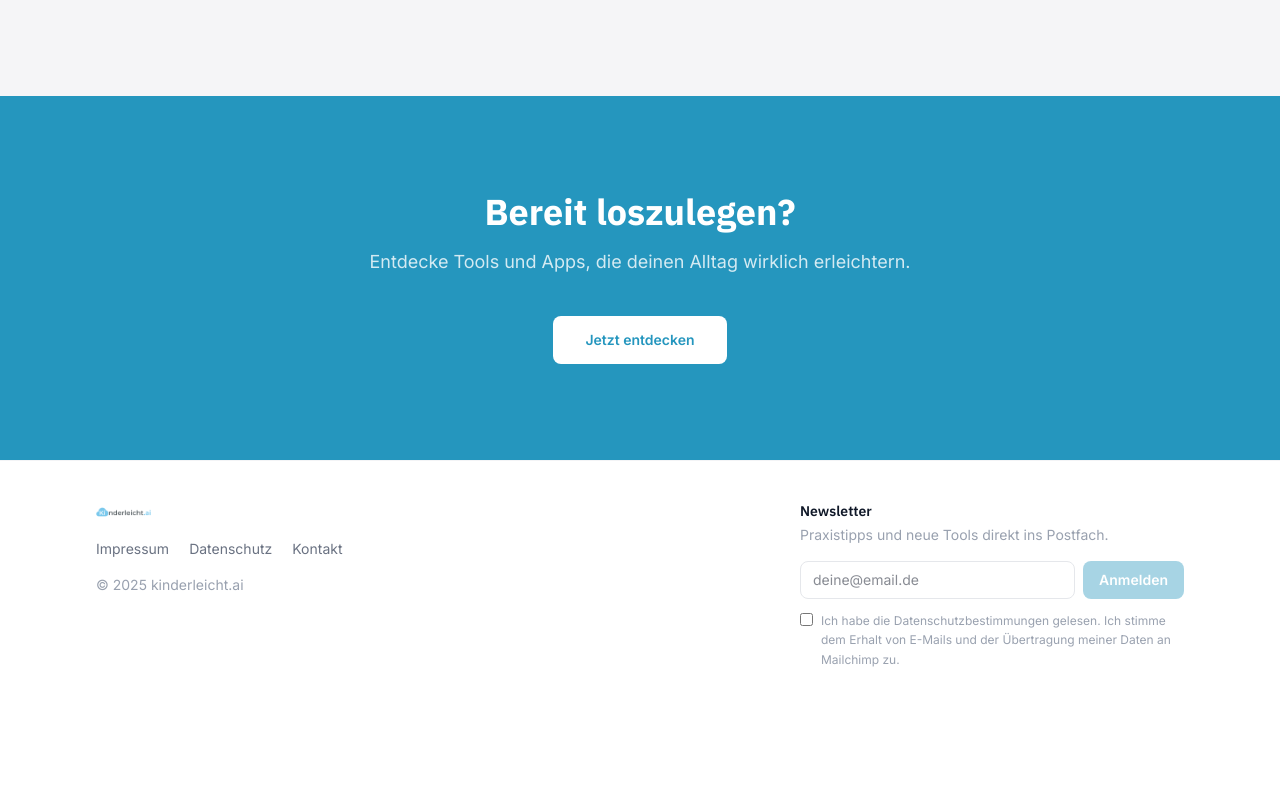
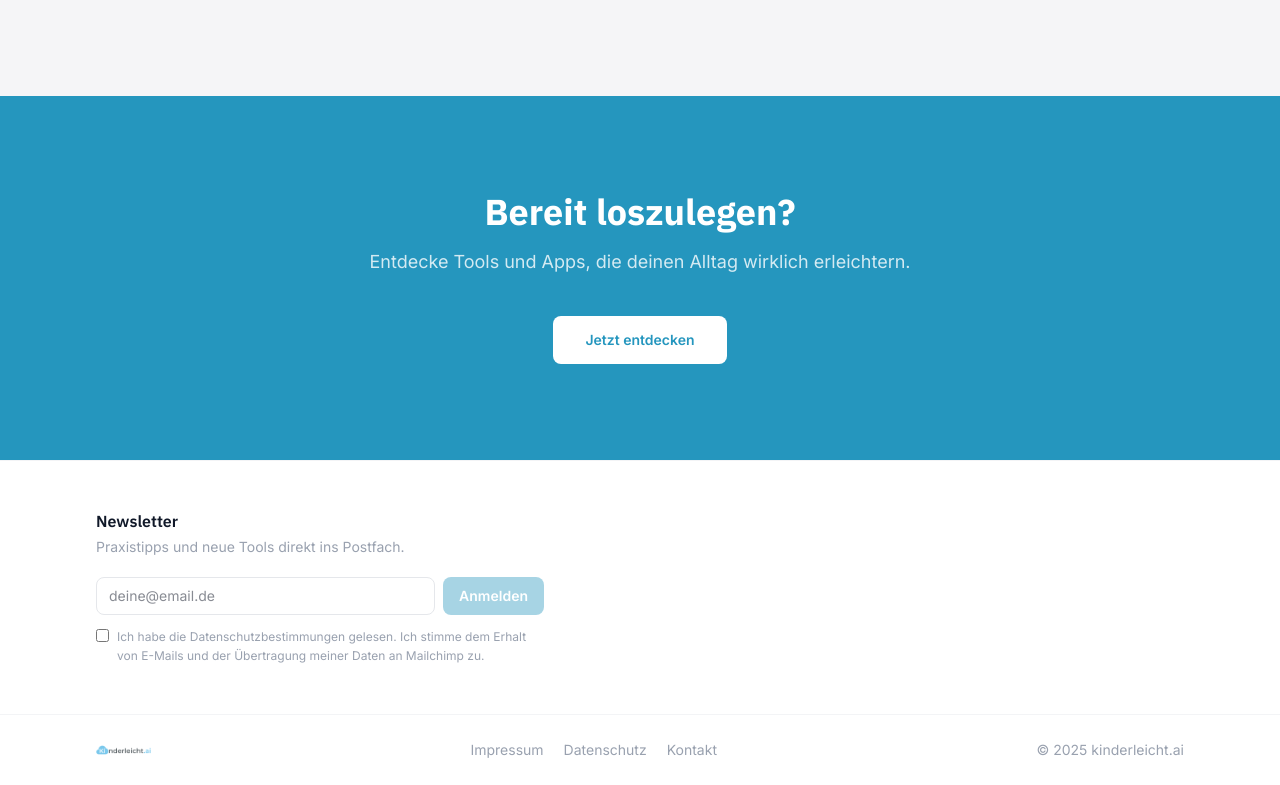
Before and after one commit to daumnicolas89-oss/kinderleicht-ai, a Next.js app: page / in a window 1280 px wide. Shown: the part 1524-2309 px from the top of the page. Before the commit the page ends 2233 px from the top, so only its background shows below. Built offline with nearby package versions, Linux system fonts and the light colour scheme.

Commit message:
Layout 15

```diff
--- a/components/Footer.tsx
+++ b/components/Footer.tsx
@@ -87,43 +87,45 @@ function NewsletterForm() {
 
 export default function Footer() {
   return (
-    <footer className="border-t border-gray-100 bg-white">
-      <div className="max-w-6xl mx-auto px-4 sm:px-6 lg:px-8 py-10">
-        <div className="flex flex-col md:flex-row md:items-start md:justify-between gap-10">
+    <footer className="bg-white">
 
-          {/* Linke Spalte: Logo + Links + Copyright */}
-          <div className="flex flex-col gap-4">
-            <Logo height={22} />
-            <div className="flex items-center gap-5 flex-wrap">
-              <Link href="/impressum" className="text-sm text-gray-500 hover:text-gray-800 transition-colors">
-                Impressum
-              </Link>
-              <Link href="/datenschutz" className="text-sm text-gray-500 hover:text-gray-800 transition-colors">
-                Datenschutz
-              </Link>
-              <Link href="/kontakt" className="text-sm text-gray-500 hover:text-gray-800 transition-colors">
-                Kontakt
-              </Link>
-            </div>
-            <p className="text-sm text-gray-400">© 2025 kinderleicht.ai</p>
-          </div>
-
-          {/* Rechte Spalte: Newsletter */}
-          <div className="md:max-w-sm w-full">
+      {/* Newsletter-Bereich */}
+      <div className="border-t border-gray-100">
+        <div className="max-w-6xl mx-auto px-4 sm:px-6 lg:px-8 py-12">
+          <div className="max-w-md">
             <h3
-              className="text-sm font-semibold text-gray-900 mb-1"
+              className="text-base font-semibold text-gray-900 mb-1"
               style={{ fontFamily: "var(--font-ibm-plex-sans)" }}
             >
               Newsletter
             </h3>
-            <p className="text-sm text-gray-400 mb-4">
+            <p className="text-sm text-gray-400 mb-5">
               Praxistipps und neue Tools direkt ins Postfach.
             </p>
             <NewsletterForm />
           </div>
-
         </div>
       </div>
+
+      {/* Bottom-Bar: Logo + Links + Copyright */}
+      <div className="border-t border-gray-100">
+        <div className="max-w-6xl mx-auto px-4 sm:px-6 lg:px-8 py-6 flex flex-col sm:flex-row sm:items-center sm:justify-between gap-4">
+          <Logo height={22} />
+          <div className="flex items-center gap-5 flex-wrap">
+            <Link href="/impressum" className="text-sm text-gray-400 hover:text-gray-700 transition-colors">
+              Impressum
+            </Link>
+            <Link href="/datenschutz" className="text-sm text-gray-400 hover:text-gray-700 transition-colors">
+              Datenschutz
+            </Link>
+            <Link href="/kontakt" className="text-sm text-gray-400 hover:text-gray-700 transition-colors">
+              Kontakt
+            </Link>
+          </div>
+          <p className="text-sm text-gray-400">© 2025 kinderleicht.ai</p>
+        </div>
+      </div>
+
     </footer>
   );
 }
```
